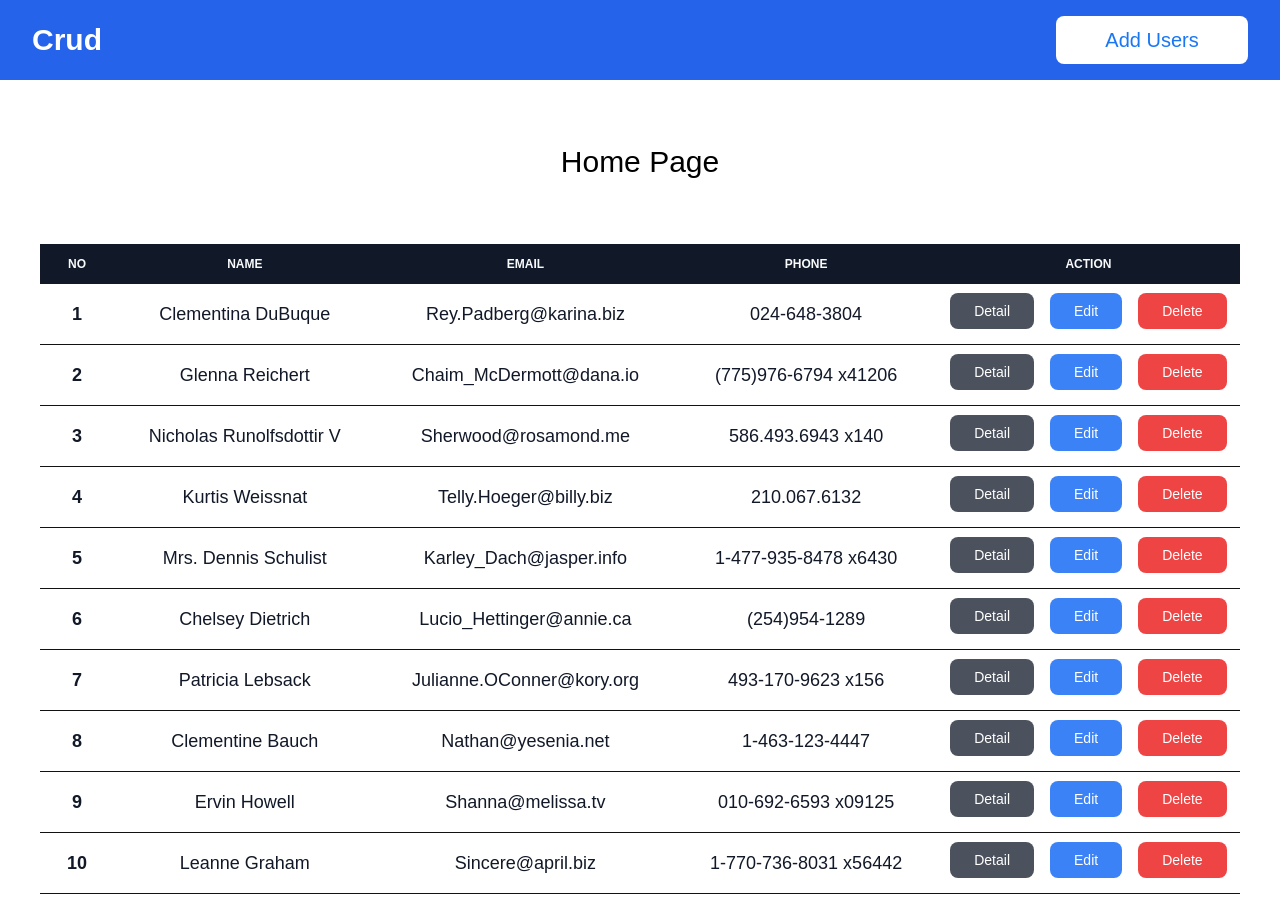
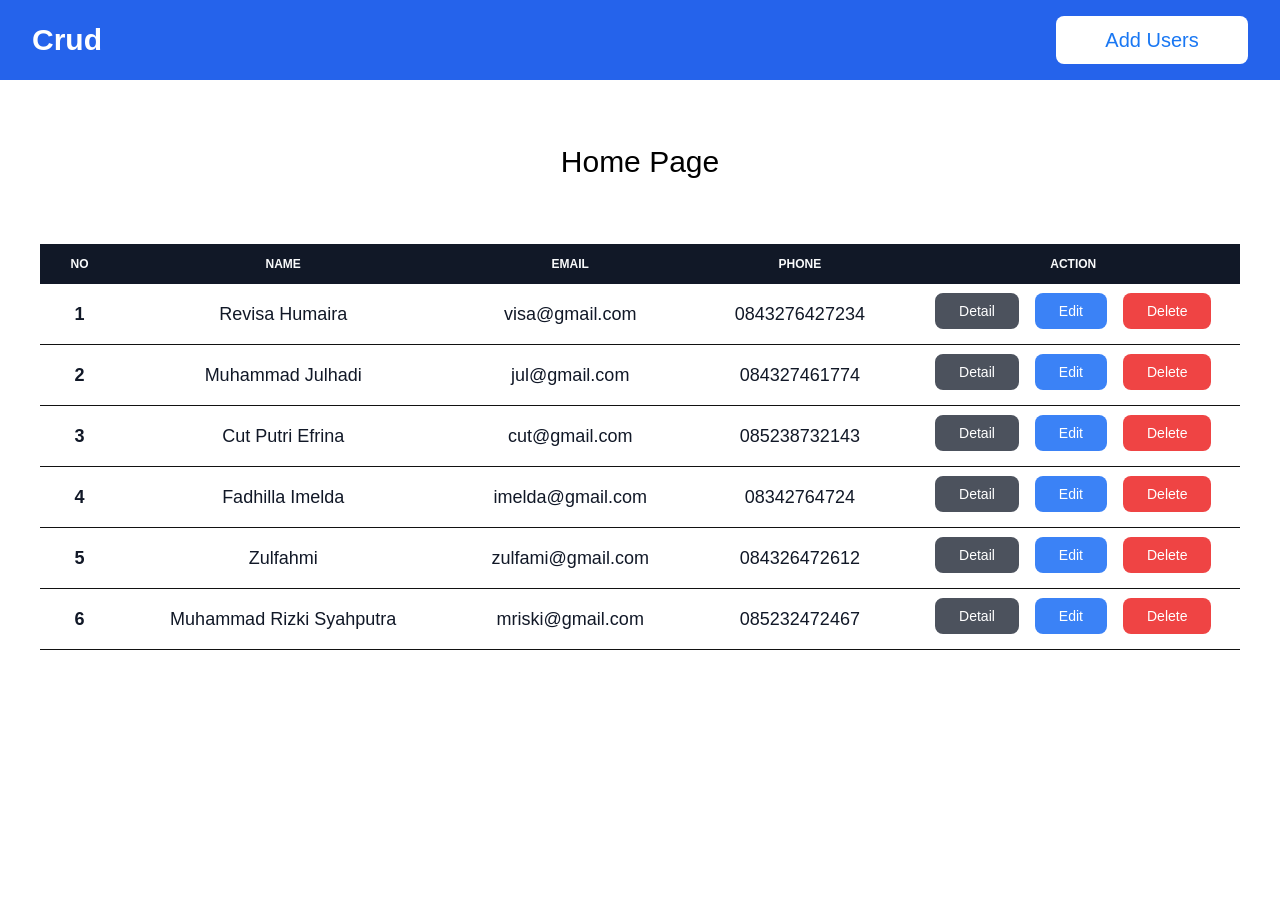
Before and after one commit to mriskisyahputraa2/crud-blog-apps, a React (Create React App) app: page / in a window 1280 px wide. Shown: the top 916 px of the page. After the commit the page ends 800 px from the top, so only its background shows below. Built offline with nearby package versions, Linux system fonts and the light colour scheme; data requests are answered from the project's data file.

Commit message:
finished

```diff
--- a/db.json
+++ b/db.json
@@ -1,234 +1,40 @@
 {
   "users": [
     {
-      "id": 1,
-      "name": "Leanne Graham",
-      "username": "Bret",
-      "email": "Sincere@april.biz",
-      "address": {
-        "street": "Kulas Light",
-        "suite": "Apt. 556",
-        "city": "Gwenborough",
-        "zipcode": "92998-3874",
-        "geo": {
-          "lat": "-37.3159",
-          "lng": "81.1496"
-        }
-      },
-      "phone": "1-770-736-8031 x56442",
-      "website": "hildegard.org",
-      "company": {
-        "name": "Romaguera-Crona",
-        "catchPhrase": "Multi-layered client-server neural-net",
-        "bs": "harness real-time e-markets"
-      }
+      "name": "Muhammad Rizki Syahputra",
+      "email": "mriski@gmail.com",
+      "phone": "085232472467",
+      "id": 1
     },
     {
-      "id": 2,
-      "name": "Ervin Howell",
-      "username": "Antonette",
-      "email": "Shanna@melissa.tv",
-      "address": {
-        "street": "Victor Plains",
-        "suite": "Suite 879",
-        "city": "Wisokyburgh",
-        "zipcode": "90566-7771",
-        "geo": {
-          "lat": "-43.9509",
-          "lng": "-34.4618"
-        }
-      },
-      "phone": "010-692-6593 x09125",
-      "website": "anastasia.net",
-      "company": {
-        "name": "Deckow-Crist",
-        "catchPhrase": "Proactive didactic contingency",
-        "bs": "synergize scalable supply-chains"
-      }
+      "name": "Zulfahmi",
+      "email": "zulfami@gmail.com",
+      "phone": "084326472612",
+      "id": 2
     },
     {
-      "id": 3,
-      "name": "Clementine Bauch",
-      "username": "Samantha",
-      "email": "Nathan@yesenia.net",
-      "address": {
-        "street": "Douglas Extension",
-        "suite": "Suite 847",
-        "city": "McKenziehaven",
-        "zipcode": "59590-4157",
-        "geo": {
-          "lat": "-68.6102",
-          "lng": "-47.0653"
-        }
-      },
-      "phone": "1-463-123-4447",
-      "website": "ramiro.info",
-      "company": {
-        "name": "Romaguera-Jacobson",
-        "catchPhrase": "Face to face bifurcated interface",
-        "bs": "e-enable strategic applications"
-      }
+      "name": "Fadhilla Imelda",
+      "email": "imelda@gmail.com",
+      "phone": "08342764724",
+      "id": 3
     },
     {
-      "id": 4,
-      "name": "Patricia Lebsack",
-      "username": "Karianne",
-      "email": "Julianne.OConner@kory.org",
-      "address": {
-        "street": "Hoeger Mall",
-        "suite": "Apt. 692",
-        "city": "South Elvis",
-        "zipcode": "53919-4257",
-        "geo": {
-          "lat": "29.4572",
-          "lng": "-164.2990"
-        }
-      },
-      "phone": "493-170-9623 x156",
-      "website": "kale.biz",
-      "company": {
-        "name": "Robel-Corkery",
-        "catchPhrase": "Multi-tiered zero tolerance productivity",
-        "bs": "transition cutting-edge web services"
-      }
+      "name": "Cut Putri Efrina",
+      "email": "cut@gmail.com",
+      "phone": "085238732143",
+      "id": 4
     },
     {
-      "id": 5,
-      "name": "Chelsey Dietrich",
-      "username": "Kamren",
-      "email": "Lucio_Hettinger@annie.ca",
-      "address": {
-        "street": "Skiles Walks",
-        "suite": "Suite 351",
-        "city": "Roscoeview",
-        "zipcode": "33263",
-        "geo": {
-          "lat": "-31.8129",
-          "lng": "62.5342"
-        }
-      },
-      "phone": "(254)954-1289",
-      "website": "demarco.info",
-      "company": {
-        "name": "Keebler LLC",
-        "catchPhrase": "User-centric fault-tolerant solution",
-        "bs": "revolutionize end-to-end systems"
-      }
+      "name": "Muhammad Julhadi",
+      "email": "jul@gmail.com",
+      "phone": "084327461774",
+      "id": 5
     },
     {
-      "id": 6,
-      "name": "Mrs. Dennis Schulist",
-      "username": "Leopoldo_Corkery",
-      "email": "Karley_Dach@jasper.info",
-      "address": {
-        "street": "Norberto Crossing",
-        "suite": "Apt. 950",
-        "city": "South Christy",
-        "zipcode": "23505-1337",
-        "geo": {
-          "lat": "-71.4197",
-          "lng": "71.7478"
-        }
-      },
-      "phone": "1-477-935-8478 x6430",
-      "website": "ola.org",
-      "company": {
-        "name": "Considine-Lockman",
-        "catchPhrase": "Synchronised bottom-line interface",
-        "bs": "e-enable innovative applications"
-      }
-    },
-    {
-      "id": 7,
-      "name": "Kurtis Weissnat",
-      "username": "Elwyn.Skiles",
-      "email": "Telly.Hoeger@billy.biz",
-      "address": {
-        "street": "Rex Trail",
-        "suite": "Suite 280",
-        "city": "Howemouth",
-        "zipcode": "58804-1099",
-        "geo": {
-          "lat": "24.8918",
-          "lng": "21.8984"
-        }
-      },
-      "phone": "210.067.6132",
-      "website": "elvis.io",
-      "company": {
-        "name": "Johns Group",
-        "catchPhrase": "Configurable multimedia task-force",
-        "bs": "generate enterprise e-tailers"
-      }
-    },
-    {
-      "id": 8,
-      "name": "Nicholas Runolfsdottir V",
-      "username": "Maxime_Nienow",
-      "email": "Sherwood@rosamond.me",
-      "address": {
-        "street": "Ellsworth Summit",
-        "suite": "Suite 729",
-        "city": "Aliyaview",
-        "zipcode": "45169",
-        "geo": {
-          "lat": "-14.3990",
-          "lng": "-120.7677"
-        }
-      },
-      "phone": "586.493.6943 x140",
-      "website": "jacynthe.com",
-      "company": {
-        "name": "Abernathy Group",
-        "catchPhrase": "Implemented secondary concept",
-        "bs": "e-enable extensible e-tailers"
-      }
-    },
-    {
-      "id": 9,
-      "name": "Glenna Reichert",
-      "username": "Delphine",
-      "email": "Chaim_McDermott@dana.io",
-      "address": {
-        "street": "Dayna Park",
-        "suite": "Suite 449",
-        "city": "Bartholomebury",
-        "zipcode": "76495-3109",
-        "geo": {
-          "lat": "24.6463",
-          "lng": "-168.8889"
-        }
-      },
-      "phone": "(775)976-6794 x41206",
-      "website": "conrad.com",
-      "company": {
-        "name": "Yost and Sons",
-        "catchPhrase": "Switchable contextually-based project",
-        "bs": "aggregate real-time technologies"
-      }
-    },
-    {
-      "id": 10,
-      "name": "Clementina DuBuque",
-      "username": "Moriah.Stanton",
-      "email": "Rey.Padberg@karina.biz",
-      "address": {
-        "street": "Kattie Turnpike",
-        "suite": "Suite 198",
-        "city": "Lebsackbury",
-        "zipcode": "31428-2261",
-        "geo": {
-          "lat": "-38.2386",
-          "lng": "57.2232"
-        }
-      },
-      "phone": "024-648-3804",
-      "website": "ambrose.net",
-      "company": {
-        "name": "Hoeger LLC",
-        "catchPhrase": "Centralized empowering task-force",
-        "bs": "target end-to-end models"
-      }
+      "name": "Revisa Humaira",
+      "email": "visa@gmail.com",
+      "phone": "0843276427234",
+      "id": 6
     }
   ]
 }
--- a/src/App.js
+++ b/src/App.js
@@ -3,6 +3,7 @@ import Home from "./Pages/Home";
 import Navbar from "./Pages/Navbar";
 import DetailUsers from "./Pages/User/DetailUsers";
 import AddUser from "./Pages/User/AddUser";
+import EditUser from "./Pages/User/EditUser";
 
 function App() {
   return (
@@ -12,6 +13,7 @@ function App() {
         <Route path="/" element={<Home />} />
         <Route path="/detail-user/:id" element={<DetailUsers />} />
         <Route path="/add-user/" element={<AddUser />} />
+        <Route path="/edit-user/:id" element={<EditUser />} />
       </Routes>
     </>
   );
--- a/src/Pages/Home.jsx
+++ b/src/Pages/Home.jsx
@@ -65,9 +65,11 @@ function Home() {
                     className="px-6 py-2 bg-gray-900/75 text-white rounded-lg mt-2">
                     Detail
                   </Link>
-                  <button className="px-6 py-2 bg-blue-500 text-white rounded-lg mt-2">
+                  <Link
+                    to={`/edit-user/${user.id}`}
+                    className="px-6 py-2 bg-blue-500 text-white rounded-lg mt-2">
                     Edit
-                  </button>
+                  </Link>
                   <button
                     onClick={() => DeleteUser(user.id)}
                     className="px-6 py-2 bg-red-500 text-white rounded-lg mt-2">
--- a/src/Pages/User/AddUser.jsx
+++ b/src/Pages/User/AddUser.jsx
@@ -37,6 +37,7 @@ function AddUser() {
               className="border border-black/80 p-3 w-[600px] mt-5 rounded"
               type="text"
               placeholder="Enter your Name..."
+              required
             />
 
             <input
@@ -45,14 +46,16 @@ function AddUser() {
               className="border border-black/80 p-3 w-[600px] mt-5 rounded"
               type="email"
               placeholder="Enter your Email..."
+              required
             />
 
             <input
               value={phone}
               onChange={(e) => setPhone(e.target.value)}
               className="border border-black/80 p-3 w-[600px] mt-5 rounded"
-              type="phone"
+              type="number"
               placeholder="Enter your Phone..."
+              required
             />
           </form>
 
--- a/src/Pages/User/DetailUsers.jsx
+++ b/src/Pages/User/DetailUsers.jsx
@@ -64,7 +64,7 @@ function DetailUsers() {
             <Link
               to={"/"}
               className="bg-blue-500 text-white py-3 px-7 rounded-lg font-Poppins">
-              Kembali
+              Back to Home
             </Link>
           </div>
         </>
--- a/src/Pages/User/EditUser.jsx
+++ b/src/Pages/User/EditUser.jsx
@@ -1,5 +1,85 @@
+import axios from "axios";
+import { useEffect, useState } from "react";
+import { useNavigate, useParams } from "react-router-dom";
+
 function EditUser() {
-  return <></>;
+  const [name, setName] = useState("");
+  const [email, setEmail] = useState("");
+  const [phone, setPhone] = useState("");
+
+  const { id } = useParams();
+  const navigate = useNavigate();
+
+  useEffect(() => {
+    axios.get(`http://localhost:3003/users/${id}`).then((response) => {
+      setName(response.data.name);
+      setEmail(response.data.email);
+      setPhone(response.data.phone);
+    });
+  }, []);
+
+  // validasi
+  const data = {
+    name: name,
+    email: email,
+    phone: phone,
+  };
+
+  const UpdateUser = (e) => {
+    e.preventDefault();
+    axios.put(`http://localhost:3003/users/${id}`, data).then(navigate("/"));
+  };
+
+  return (
+    <>
+      <div className="w-screen h-full my-10 flex flex-col justify-center mx-auto">
+        <div>
+          <h1 className="text-center text-4xl font-Montserrat uppercase">
+            Edit User
+          </h1>
+        </div>
+
+        <div className="flex flex-col justify-center mx-auto my-5 font-Poppins">
+          <form className="flex flex-col  ">
+            <input
+              value={name}
+              onChange={(e) => setName(e.target.value)}
+              className="border border-black/80 p-3 w-[600px] mt-5 rounded"
+              type="text"
+              placeholder="Enter your Name..."
+              required
+            />
+
+            <input
+              value={email}
+              onChange={(e) => setEmail(e.target.value)}
+              className="border border-black/80 p-3 w-[600px] mt-5 rounded"
+              type="email"
+              placeholder="Enter your Email..."
+              required
+            />
+
+            <input
+              value={phone}
+              onChange={(e) => setPhone(e.target.value)}
+              className="border border-black/80 p-3 w-[600px] mt-5 rounded"
+              type="number"
+              placeholder="Enter your Phone..."
+              required
+            />
+          </form>
+
+          <div className="mt-5">
+            <button
+              onClick={UpdateUser}
+              className="bg-blue-600 text-white w-full p-3 rounded">
+              Update User
+            </button>
+          </div>
+        </div>
+      </div>
+    </>
+  );
 }
 
 export default EditUser;
```
